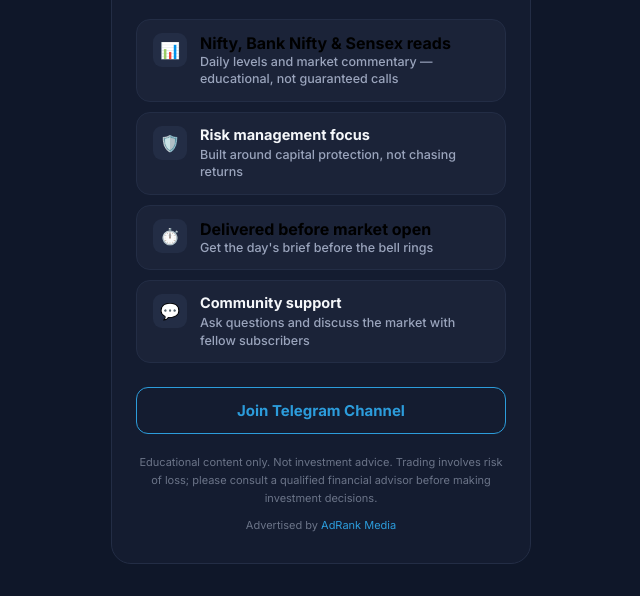
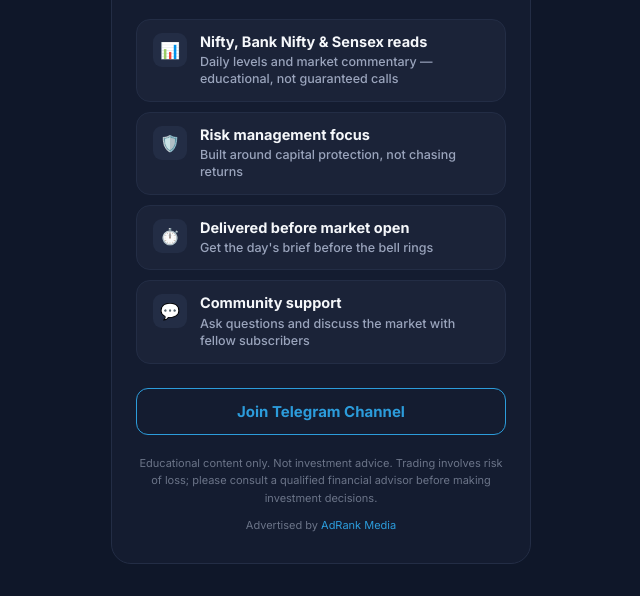
Before and after one commit to adrankmediaagency-dev/badshahbroking3-2channl, a plain HTML site: page index.html in a window 1280 px wide. Shown: the part 295-891 px from the top of the page, without its empty margins (319-959 px from the left). Drawn offline with Linux system fonts and the light colour scheme.

Commit message:
Update index.html

```diff
--- a/index.html
+++ b/index.html
@@ -162,7 +162,7 @@
       <div class="card">
         <div class="card-icon">📊</div>
         <div class="card-content">
-          <h4>Nifty, Bank Nifty & Sensex reads</h4>
+          <h3>Nifty, Bank Nifty & Sensex reads</h3>
           <p>Daily levels and market commentary — educational, not guaranteed calls</p>
         </div>
       </div>
@@ -176,7 +176,7 @@
       <div class="card">
         <div class="card-icon">⏱️</div>
         <div class="card-content">
-          <h4>Delivered before market open</h4>
+          <h3>Delivered before market open</h3>
           <p>Get the day's brief before the bell rings</p>
         </div>
       </div>
```
